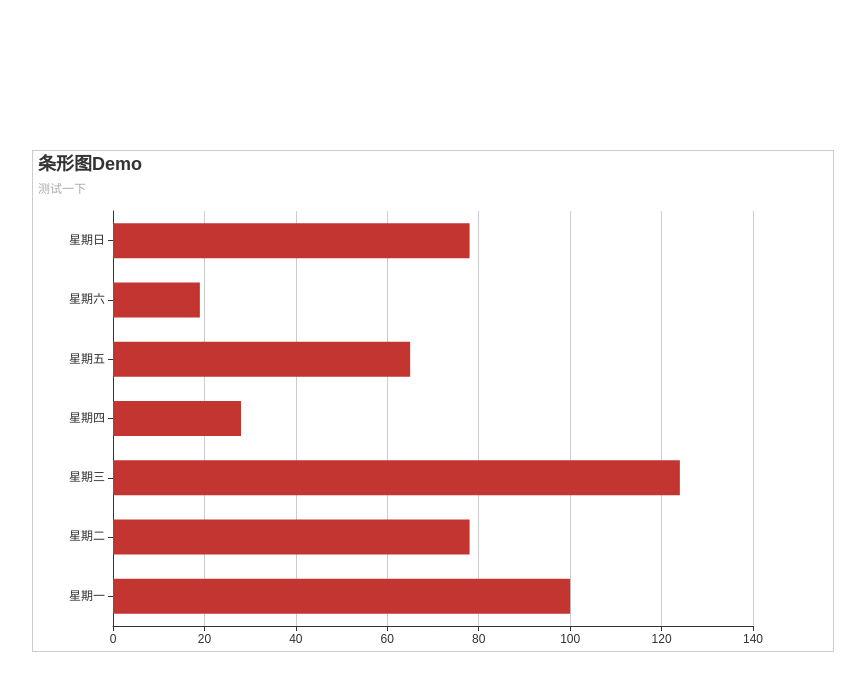
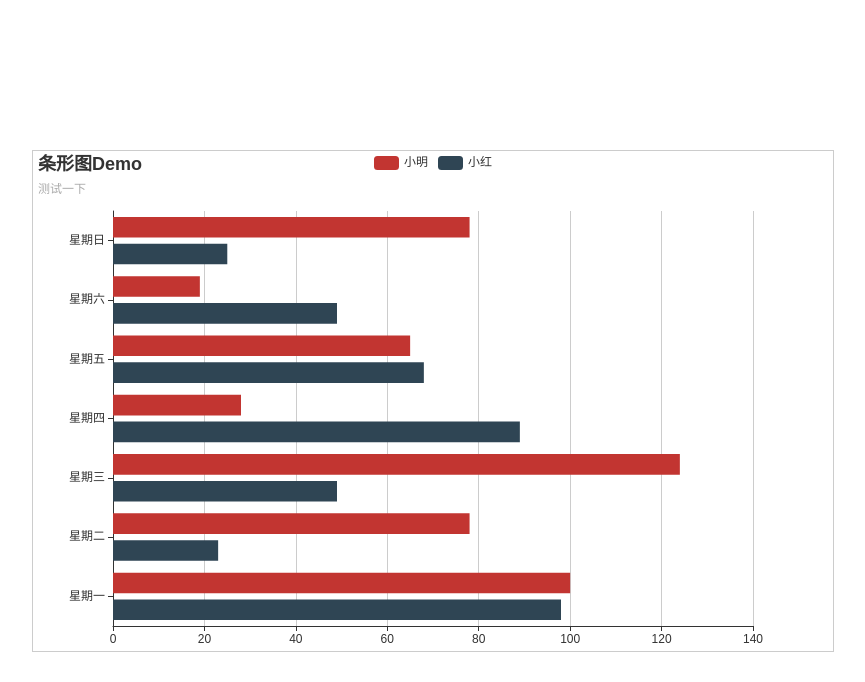
Before and after one commit to anotherLee/echarts-bar-demo, a plain HTML site: page index.html in a window 1280 px wide. Shown: the whole page, without its empty margins (207-1072 px from the left). Drawn offline with Linux system fonts and the light colour scheme.

Commit message:
添加了一部分数据

```diff
--- a/index.html
+++ b/index.html
@@ -24,6 +24,7 @@
         var myChart = echarts.init(document.getElementById('bar'))
         var y_data = ["星期一", "星期二", "星期三", "星期四", "星期五", "星期六", "星期日"]
         var series_data = [100, 78, 124, 28, 65, 19, 78]
+        var series_data2 = [98,23,49,89,68,49,25]
         var option = {
             title: {
                 text: "条形图Demo",
@@ -36,6 +37,7 @@
                 },
             },
             legend: {
+                data:["小明","小红"]
             },
             grid: {
                 left: "10%",
@@ -54,11 +56,17 @@
             itemStyle:{
                 normal:{}
             },
-            barWidth:35,
+            MaxbarWidth:35,
             series: [
                 {
+                    name:"小明",
                     type: "bar",
                     data: series_data
+                },
+                {
+                    name:"小红",
+                    type:"bar",
+                    data:series_data2
                 }
             ]
 
```
